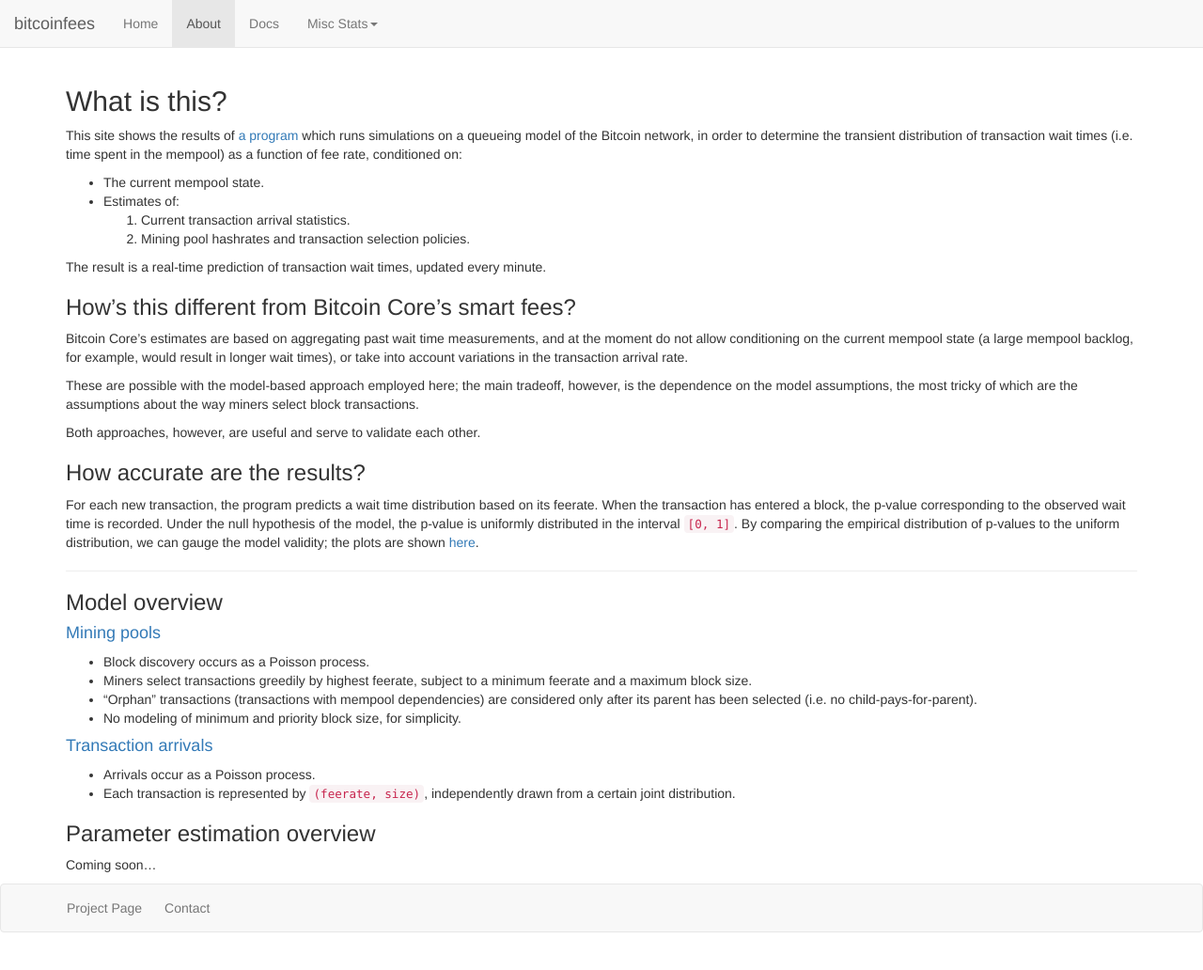
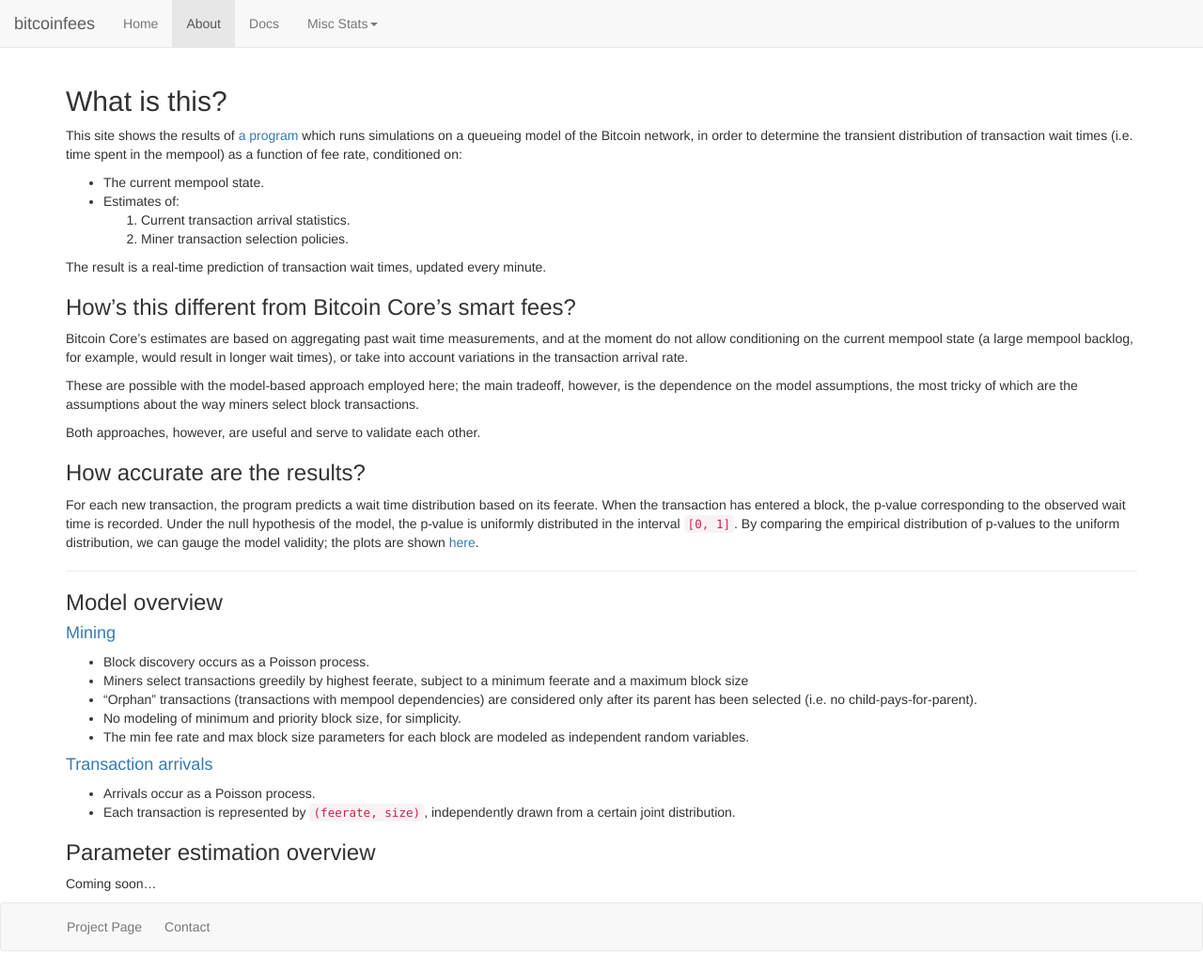
Before and after one commit to bitcoinfees/bitcoinfees.github.io, a Jekyll site: the page built from about.md, in a window 1280 px wide. Shown: the whole page at 94% size. Built offline with Jekyll 4.4.1, drawn with Linux system fonts in a browser that asks for light colours; nearby versions of some CDN libraries.

Commit message:
Updated about page for new np miner

```diff
--- a/about.md
+++ b/about.md
@@ -15,7 +15,7 @@ of fee rate, conditioned on:
 * The current mempool state.
 * Estimates of:
     1. Current transaction arrival statistics.
-    2. Mining pool hashrates and transaction selection policies.
+    2. Miner transaction selection policies.
 
 The result is a real-time prediction of transaction wait times, updated every minute.
 
@@ -47,14 +47,15 @@ are shown [here](/misc/pvals).
 
 ### Model overview
 
-#### [Mining pools](/misc/pools)
+#### [Mining](/misc/mining)
 
 * Block discovery occurs as a Poisson process.
 * Miners select transactions greedily by highest feerate, subject to a minimum feerate
-and a maximum block size.
+and a maximum block size
 * "Orphan" transactions (transactions with mempool dependencies) are considered only after
 its parent has been selected (i.e. no child-pays-for-parent).
 * No modeling of minimum and priority block size, for simplicity.
+* The min fee rate and max block size parameters for each block are modeled as independent random variables.
 
 #### [Transaction arrivals](/misc/profile)
 
```
